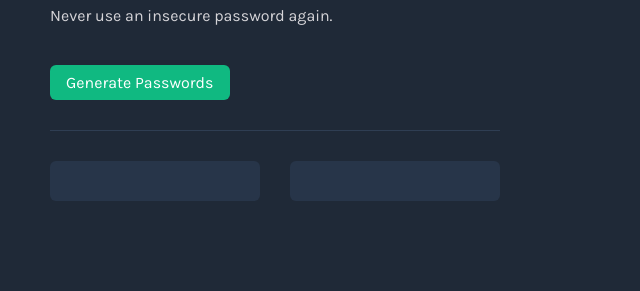
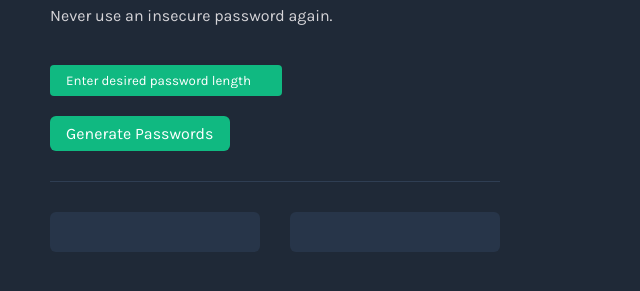
Before and after one commit to CamrynOS/Password-Generator, a plain HTML site: page index.html in a window 1280 px wide. Shown: the part 127-418 px from the top of the page, without its empty margins (0-640 px from the left). Drawn offline with Linux system fonts and the light colour scheme.

Commit message:
added user input for password length

```diff
--- a/index.html
+++ b/index.html
@@ -9,6 +9,7 @@
     <body>
         <h1>Generate a <br><span>random password</span></h1>
         <p id="description">Never use an insecure password again.</p>
+        <input type="number" id="passwordLength-el" placeholder="Enter desired password length">
         <button onclick="generatePasswords()">Generate Passwords</button>
         <div id="password-ctn">
             <p class="password" id="firstPassword-el"></p>
--- a/index.js
+++ b/index.js
@@ -4,11 +4,12 @@ const characters = ["A","B","C","D","E","F","G","H","I","J","K","L","M","N","O"
 
 let firstPasswordEl = document.getElementById("firstPassword-el")
 let secondPasswordEl = document.getElementById("secondPassword-el")
+let passwordLenghtEL = document.getElementById("passwordLength-el")
 let passwordGenerated = false
 
 function generatePasswords() {
     if (passwordGenerated === false) {
-        for (let i = 0; i < 15; i++) {
+        for (let i = 0; i < passwordLenghtEL.value; i++) {
             firstPasswordEl.textContent += characters[generateRandomIndex()]
             secondPasswordEl.textContent += characters[generateRandomIndex()]
         }
--- a/styles.css
+++ b/styles.css
@@ -17,6 +17,23 @@ span {
     color: #D5D4D8;
     margin-top: -12px;
     margin-bottom: 40px;
+}
+
+input {
+    display: block;
+    width: 200px;
+    margin-bottom: 20px;
+    background-color: #10B981;
+    border: none;
+    font-family: "Karla", sans-serif;
+    color: white;
+    text-align: center;
+    padding: 8px 16px;
+    border-radius: 4px;
+}
+
+::placeholder {
+    color: white;
 }
 
 button {
```
